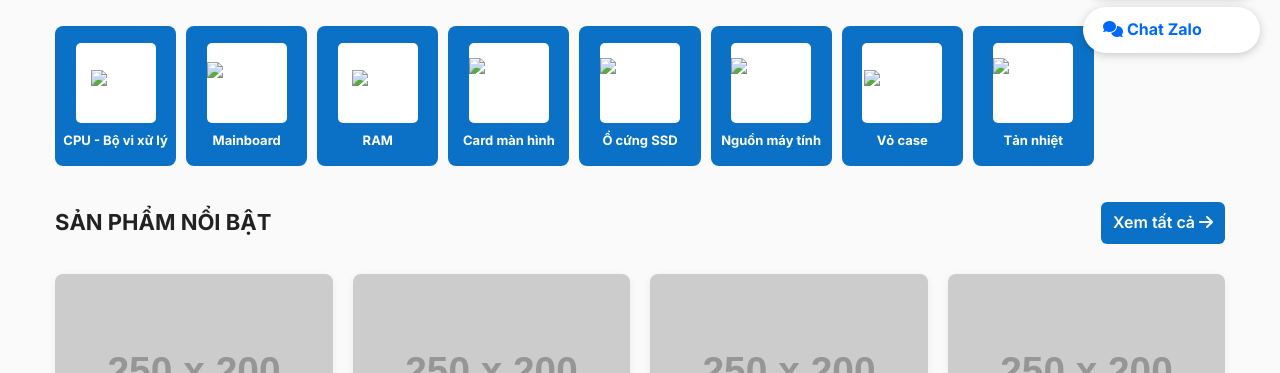
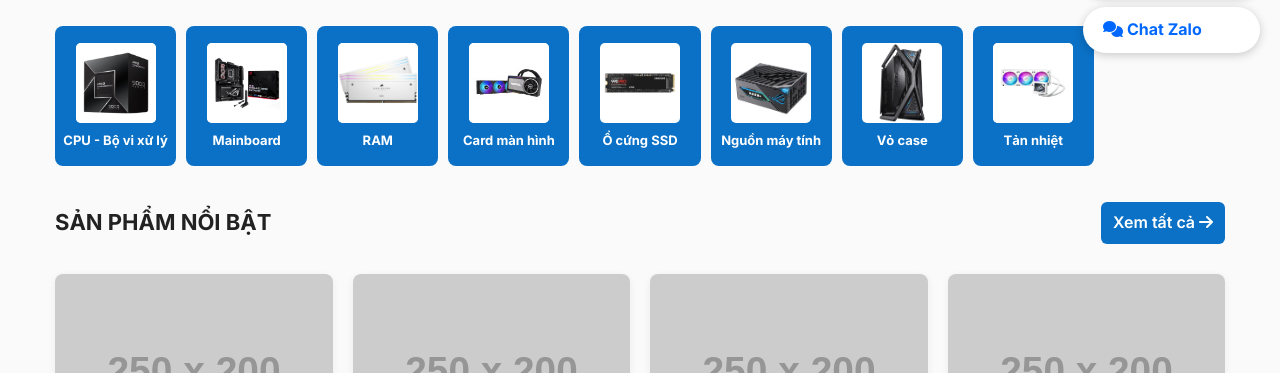
Before and after one commit to NTTA-BOG/WEB, a plain HTML site: page index.html in a window 1280 px wide. Shown: the part 727-1100 px from the top of the page. Drawn offline with Linux system fonts and the light colour scheme; the site is published under a folder, as on GitHub Pages, so addresses that start at the root find nothing; placeholder pictures from the web are drawn by us.

Commit message:
Fix: Remove leading slash from image paths for GitHub Pages

```diff
--- a/index.html
+++ b/index.html
@@ -88,49 +88,49 @@
                 <div class="cat-grid">
                     <a href="products.html?category=cpu" class="cat-box">
                         <div class="cat-img">
-                            <img src="/images/CPU.png" alt="CPU">
+                            <img src="images/CPU.png" alt="CPU">
                         </div>
                         <span>CPU - Bộ vi xử lý</span>
                     </a>
                     <a href="products.html?category=mainboard" class="cat-box">
                         <div class="cat-img">
-                            <img src="/images/Mainboard.jpg" alt="Mainboard">
+                            <img src="images/Mainboard.jpg" alt="Mainboard">
                         </div>
                         <span>Mainboard</span>
                     </a>
                     <a href="products.html?category=ram" class="cat-box">
                         <div class="cat-img">
-                            <img src="/images/RAM.jpg" alt="RAM">
+                            <img src="images/RAM.jpg" alt="RAM">
                         </div>
                         <span>RAM</span>
                     </a>
                     <a href="products.html?category=vga" class="cat-box">
                         <div class="cat-img">
-                            <img src="/images/VGA.jpg" alt="Card màn hình">
+                            <img src="images/VGA.jpg" alt="Card màn hình">
                         </div>
                         <span>Card màn hình</span>
                     </a>
                     <a href="products.html?category=ssd" class="cat-box">
                         <div class="cat-img">
-                            <img src="/images/SSD.jpg" alt="Ổ cứng SSD">
+                            <img src="images/SSD.jpg" alt="Ổ cứng SSD">
                         </div>
                         <span>Ổ cứng SSD</span>
                     </a>
                     <a href="products.html?category=psu" class="cat-box">
                         <div class="cat-img">
-                            <img src="/images/PSU.png" alt="Nguồn máy tính">
+                            <img src="images/PSU.png" alt="Nguồn máy tính">
                         </div>
                         <span>Nguồn máy tính</span>
                     </a>
                     <a href="products.html?category=case" class="cat-box">
                         <div class="cat-img">
-                            <img src="/images/CASE.png" alt="Vỏ case">
+                            <img src="images/CASE.png" alt="Vỏ case">
                         </div>
                         <span>Vỏ case</span>
                     </a>
                     <a href="products.html?category=cooling" class="cat-box">
                         <div class="cat-img">
-                            <img src="/images/Tan_nhiet.png" alt="Tản nhiệt">
+                            <img src="images/Tan_nhiet.png" alt="Tản nhiệt">
                         </div>
                         <span>Tản nhiệt</span>
                     </a>
```
